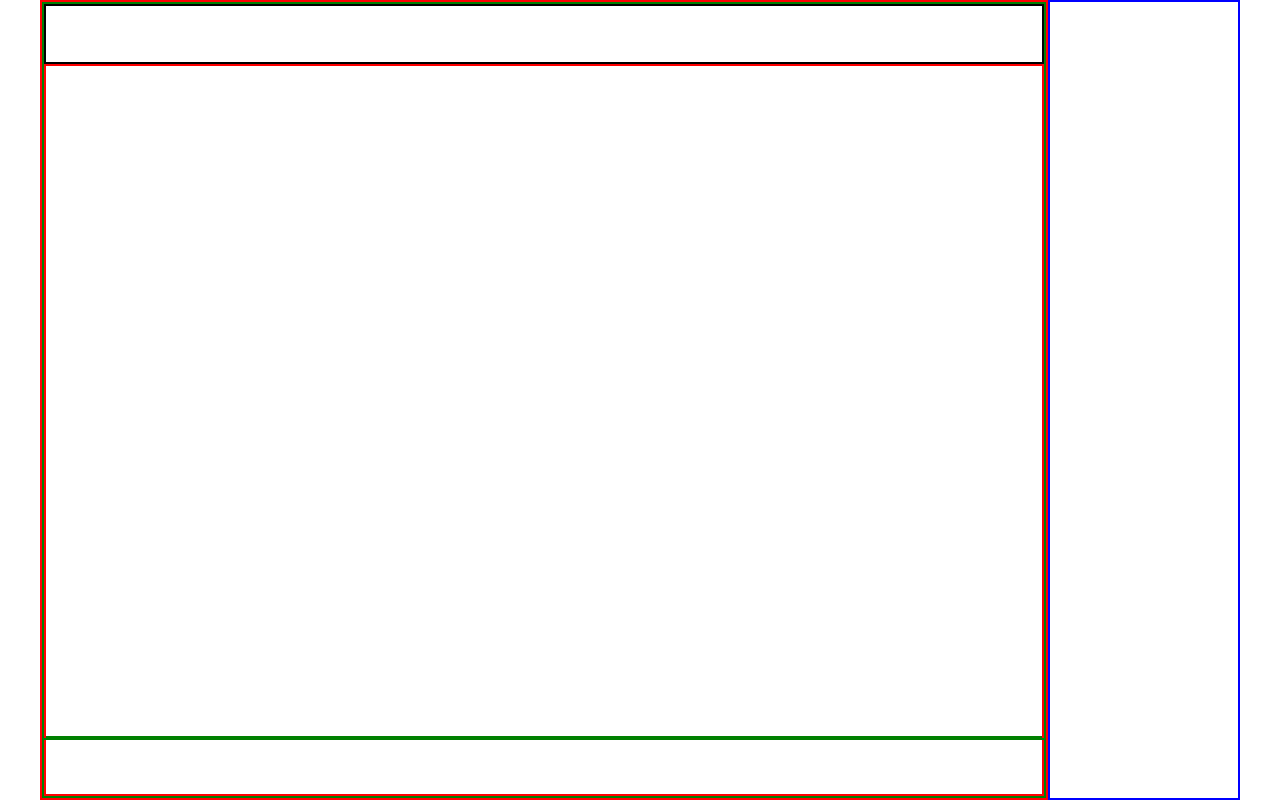
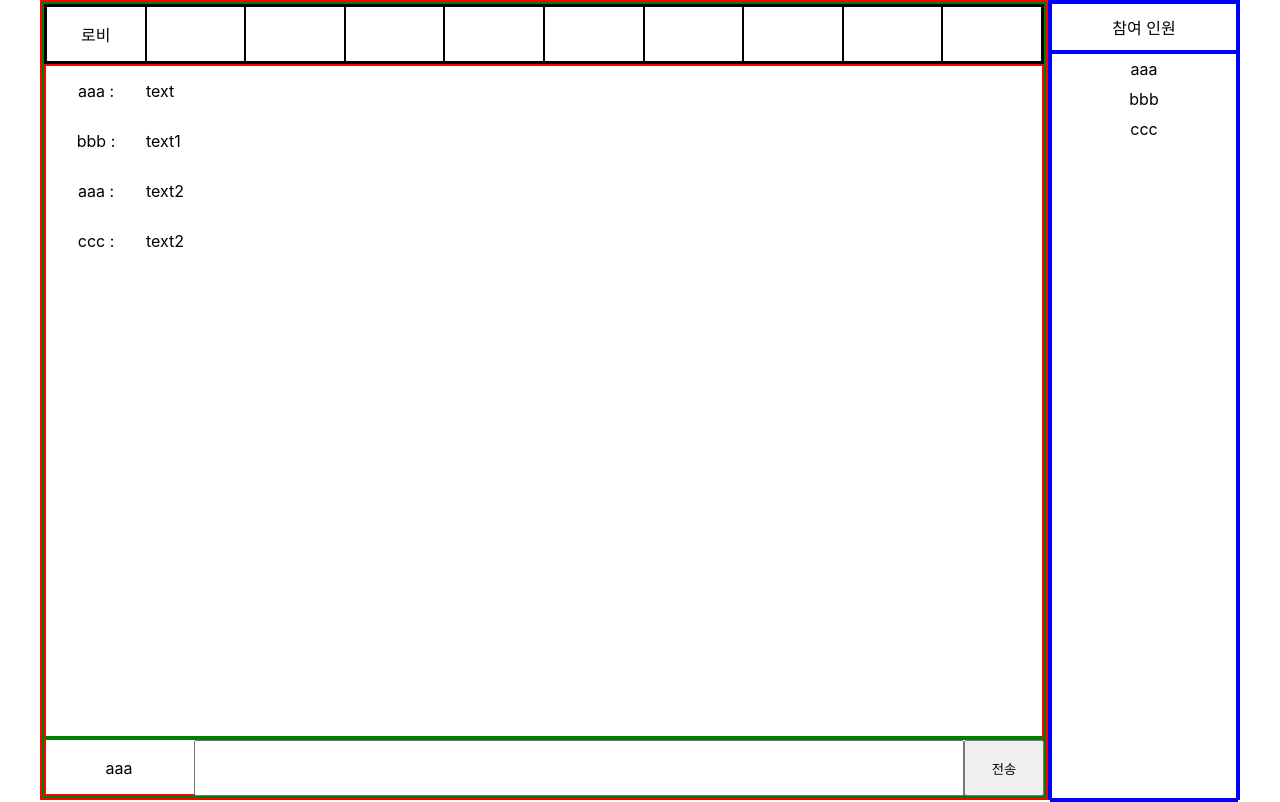
Before and after one commit to karuiner/mini_side_project, a React (Create React App) app in the folder mini-chat/client/: page / in a window 1280 px wide. Built offline with nearby package versions, Linux system fonts and the light colour scheme; no server answers.

Commit message:
클라이언트 목업 구성해보기

```diff
--- a/mini-chat/client/src/App.tsx
+++ b/mini-chat/client/src/App.tsx
@@ -1,3 +1,4 @@
+import { useState } from "react";
 import io from "socket.io-client";
 import styled from "styled-components";
 
@@ -29,27 +30,104 @@ const MainFrame = styled.div`
 const LabelFrame = styled.div`
   height: 60px;
   width: 1000px;
+  display: flex;
   border: 2px solid black;
+`;
+const Label = styled.div<{ select: boolean }>`
+  height: 100%;
+  width: 10%;
+  display: flex;
+  justify-content: center;
+  align-items: center;
+  // ${({ select }) => (select ? "" : "")}
+  border: solid 1px black;
 `;
 
 const TextFrame = styled.div`
   flex: 1 0 0;
   display: flex;
+  overflow-y: scroll;
   flex-direction: column;
   border: 2px solid red;
   height: 100%;
 `;
 
+const TextBox = styled.div`
+  height: 50px;
+  display: flex;
+  justify-content: center;
+`;
+const TextA = styled.div`
+  height: 100%;
+  width: 100px;
+  display: flex;
+  justify-content: center;
+  align-items: center;
+`;
+
+const TextB = styled.div`
+  height: 100%;
+  flex: 1 0 0;
+  display: flex;
+  // justify-content: center;
+  align-items: center;
+`;
+
 const MemberFrame = styled.div`
   height: 100%;
   width: 200px;
+  flex-direction: column;
   border: 2px solid blue;
+`;
+const MemberLabel = styled.div`
+  width: 100%;
+  height: 50px;
+  display: flex;
+  justify-content: center;
+  align-items: center;
+  border: 2px solid blue;
+`;
+const MemberList = styled.div`
+  width: 100%;
+  height: 750px;
+  display: flex;
+  flex-direction: column;
+  overflow-y: scroll;
+  border: 2px solid blue;
+`;
+const Member = styled.div`
+  width: 100%;
+  height: 30px;
+  display: flex;
+  justify-content: center;
+  align-items: center;
 `;
 
 const InputFrame = styled.div`
   height: 60px;
   width: 100%;
+  display: flex;
+  justify-content: center;
   border: 2px solid green;
+`;
+const NameFrame = styled.div`
+  height: 100%;
+  width: 150px;
+  display: flex;
+  justify-content: center;
+  align-items: center;
+`;
+
+const InputBox = styled.input`
+  height: 100%;
+  flex: 1 0 0;
+`;
+const InputButton = styled.button`
+  height: 100%;
+  width: 80px;
+  display: flex;
+  justify-content: center;
+  align-items: center;
 `;
 
 const RoomFrame = styled.div`
@@ -59,20 +137,66 @@ const RoomFrame = styled.div`
   border: 2px solid green;
 `;
 
+interface Data {
+  roomName: string[];
+}
+
+let dataInit: Data = {
+  roomName: [],
+};
+let roomName = Array(10).fill("");
+roomName[0] = "로비";
+
+let members = ["aaa", "bbb", "ccc"];
+
+let dummy = [
+  { name: "aaa", text: "text" },
+  { name: "bbb", text: "text1" },
+  { name: "aaa", text: "text2" },
+  { name: "ccc", text: "text2" },
+];
+
 const socketClient = io(process.env.REACT_APP_SERVER_URL || "");
 function App() {
   socketClient.emit("connection", "connect");
+  let [data, dataf] = useState<Data>({ roomName: [] });
+
   return (
     <Frame>
       <InnerFrame>
         <MainFrame>
           <RoomFrame>
-            <LabelFrame></LabelFrame>
-            <TextFrame></TextFrame>
+            <LabelFrame>
+              {roomName.map((x, i) => (
+                <Label key={i} select={true}>
+                  {x}
+                </Label>
+              ))}
+            </LabelFrame>
+            <TextFrame>
+              {dummy.map((x, i) => (
+                <TextBox key={i}>
+                  <TextA>{x.name + " : "}</TextA>
+
+                  <TextB>{x.text}</TextB>
+                </TextBox>
+              ))}
+            </TextFrame>
           </RoomFrame>
-          <InputFrame></InputFrame>
+          <InputFrame>
+            <NameFrame>{"aaa"}</NameFrame>
+            <InputBox></InputBox>
+            <InputButton>{"전송"}</InputButton>
+          </InputFrame>
         </MainFrame>
-        <MemberFrame></MemberFrame>
+        <MemberFrame>
+          <MemberLabel>{"참여 인원"}</MemberLabel>
+          <MemberList>
+            {members.map((x, i) => (
+              <Member key={i}>{x}</Member>
+            ))}
+          </MemberList>
+        </MemberFrame>
       </InnerFrame>
     </Frame>
   );
```
